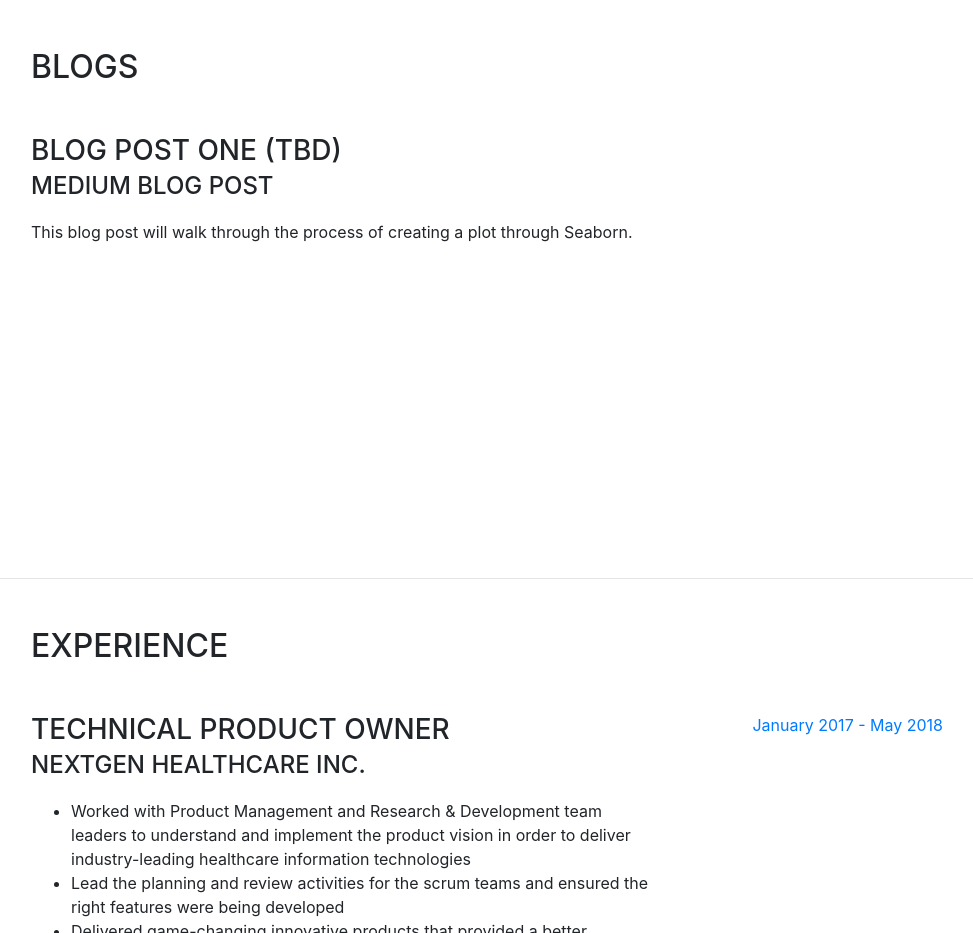
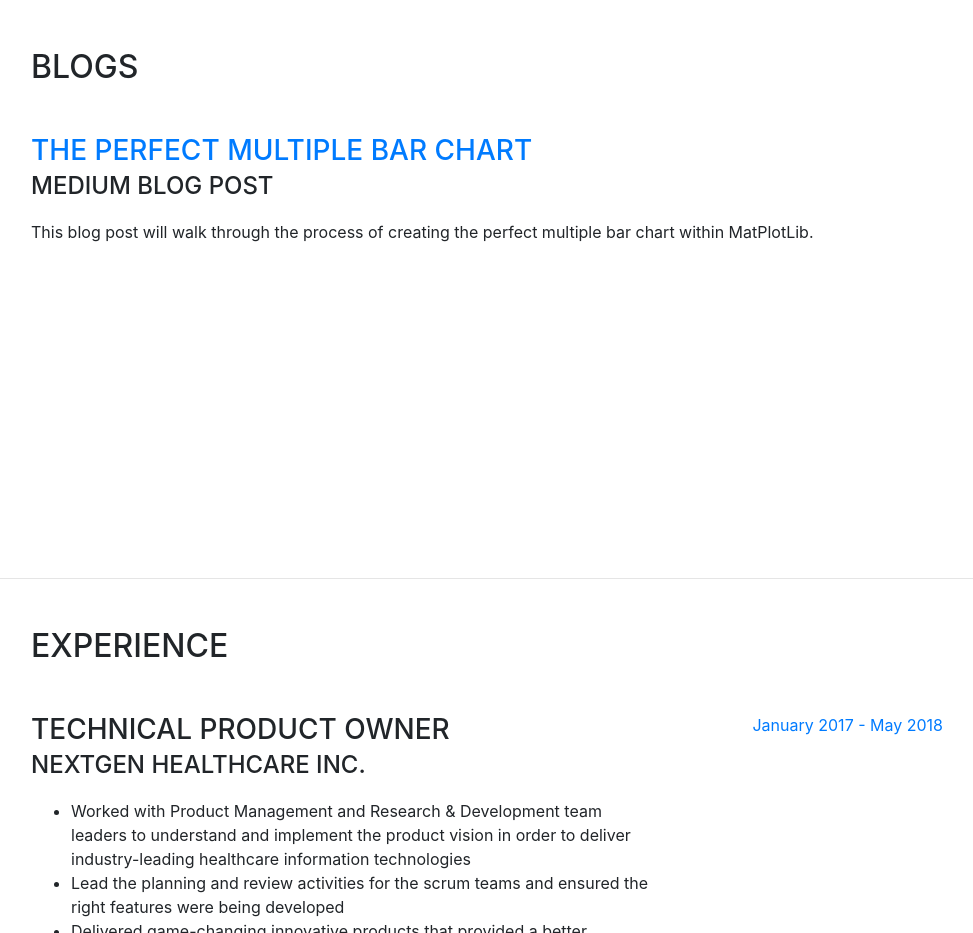
Before and after one commit to datanelson518/datanelson518.github.io, a website with bundled scripts: page index.html in a window 1280 px wide. Shown: the part 2640-3573 px from the top of the page, without its empty margins (289-1262 px from the left). Built offline with nearby package versions, Linux system fonts and the light colour scheme; a web font is replaced by a local one.

Commit message:
blog post added

```diff
--- a/index.html
+++ b/index.html
@@ -149,10 +149,10 @@
 
           <div class="resume-item d-flex flex-column flex-md-row mb-5">
             <div class="resume-content mr-auto">
-              <h3 class="mb-0">Blog Post One (TBD)</h3>
+              <h3 class="mb-0"><a href="https://github.com/datanelson518/Ames-Iowa-Home-Value/tree/master/jon_nelson_la" target="_blank">The Perfect Multiple Bar Chart</a></h3>
               <div class="subheading mb-3">Medium Blog Post</div>
               <p>
-                This blog post will walk through the process of creating a plot through Seaborn.
+                This blog post will walk through the process of creating the perfect multiple bar chart within MatPlotLib.
               </p>
             </div>
           </div>
```
